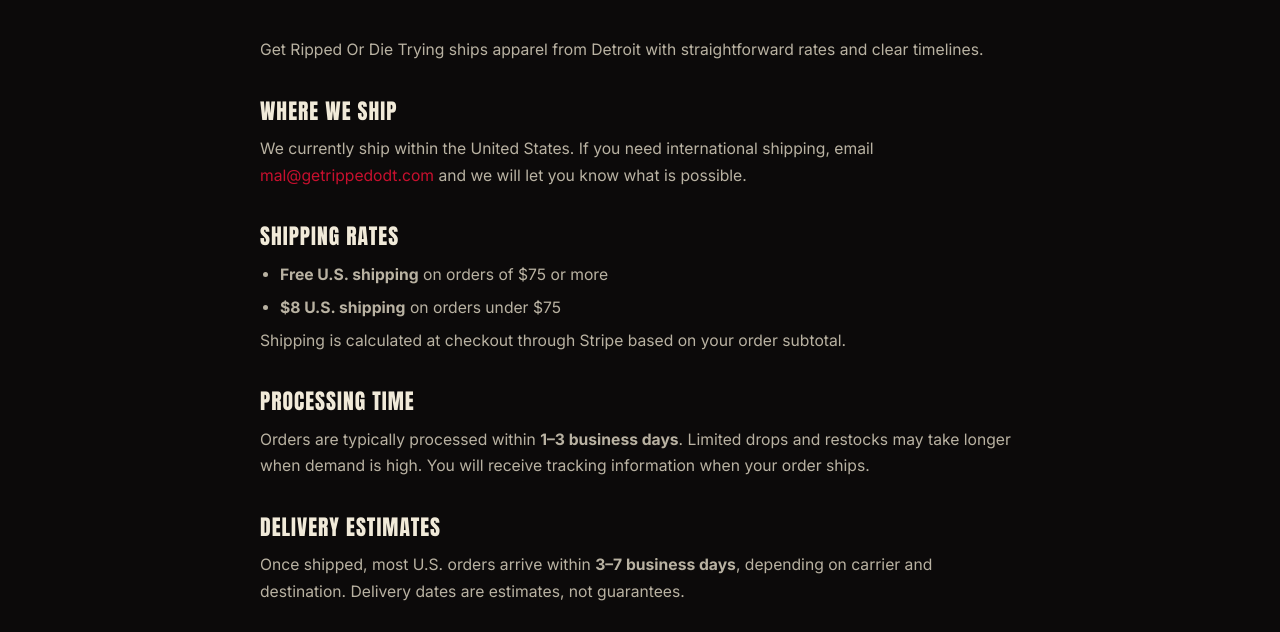
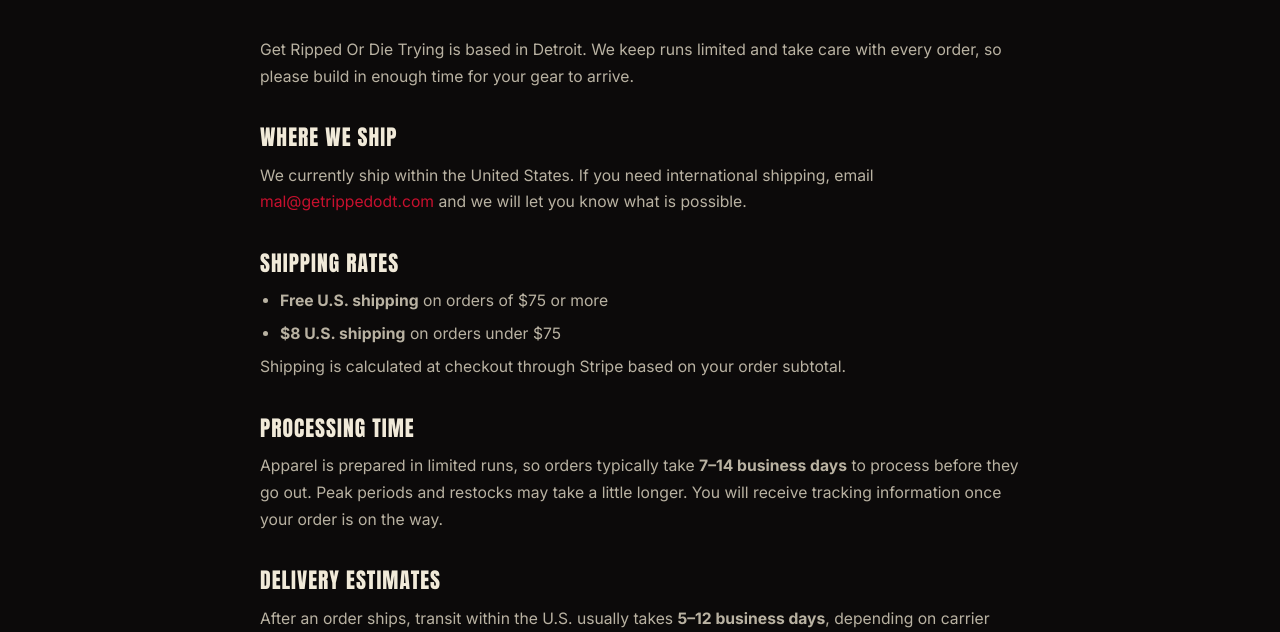
Before and after one commit to GRODT313/grodt-website, a website: page public/shipping-policy.html in a window 1280 px wide. Shown: the part 285-917 px from the top of the page. Drawn offline with Linux system fonts and the light colour scheme.

Commit message:
Extend delivery estimates for limited-run fulfillment
Update shipping policy and Stripe checkout estimates to a 2-4 week window without implying same-week delivery.

```diff
--- a/api/create-checkout-session.js
+++ b/api/create-checkout-session.js
@@ -161,6 +161,10 @@ module.exports = async function handler(req, res) {
             },
             display_name:
               shippingAmount === 0 ? "Free US shipping" : "US shipping",
+            delivery_estimate: {
+              minimum: { unit: "business_day", value: 12 },
+              maximum: { unit: "business_day", value: 28 },
+            },
           },
         },
       ],
--- a/public/shipping-policy.html
+++ b/public/shipping-policy.html
@@ -32,7 +32,7 @@
       <h1>Shipping Policy</h1>
       <p class="legal-updated">Last updated: August 4, 2026</p>
 
-      <p>Get Ripped Or Die Trying ships apparel from Detroit with straightforward rates and clear timelines.</p>
+      <p>Get Ripped Or Die Trying is based in Detroit. We keep runs limited and take care with every order, so please build in enough time for your gear to arrive.</p>
 
       <h2>Where We Ship</h2>
       <p>We currently ship within the United States. If you need international shipping, email <a href="mailto:mal@getrippedodt.com">mal@getrippedodt.com</a> and we will let you know what is possible.</p>
@@ -45,10 +45,10 @@
       <p>Shipping is calculated at checkout through Stripe based on your order subtotal.</p>
 
       <h2>Processing Time</h2>
-      <p>Orders are typically processed within <strong>1–3 business days</strong>. Limited drops and restocks may take longer when demand is high. You will receive tracking information when your order ships.</p>
+      <p>Apparel is prepared in limited runs, so orders typically take <strong>7–14 business days</strong> to process before they go out. Peak periods and restocks may take a little longer. You will receive tracking information once your order is on the way.</p>
 
       <h2>Delivery Estimates</h2>
-      <p>Once shipped, most U.S. orders arrive within <strong>3–7 business days</strong>, depending on carrier and destination. Delivery dates are estimates, not guarantees.</p>
+      <p>After an order ships, transit within the U.S. usually takes <strong>5–12 business days</strong>, depending on carrier and destination. In total, most customers should allow <strong>2–4 weeks</strong> from purchase to delivery. These dates are estimates, not guarantees.</p>
 
       <h2>Address Accuracy</h2>
       <p>Please double-check your shipping address at checkout. We are not responsible for packages delivered to an incorrect address provided by the customer. If a package is returned to us as undeliverable, we will contact you about reshipping and any additional shipping charges.</p>
```
